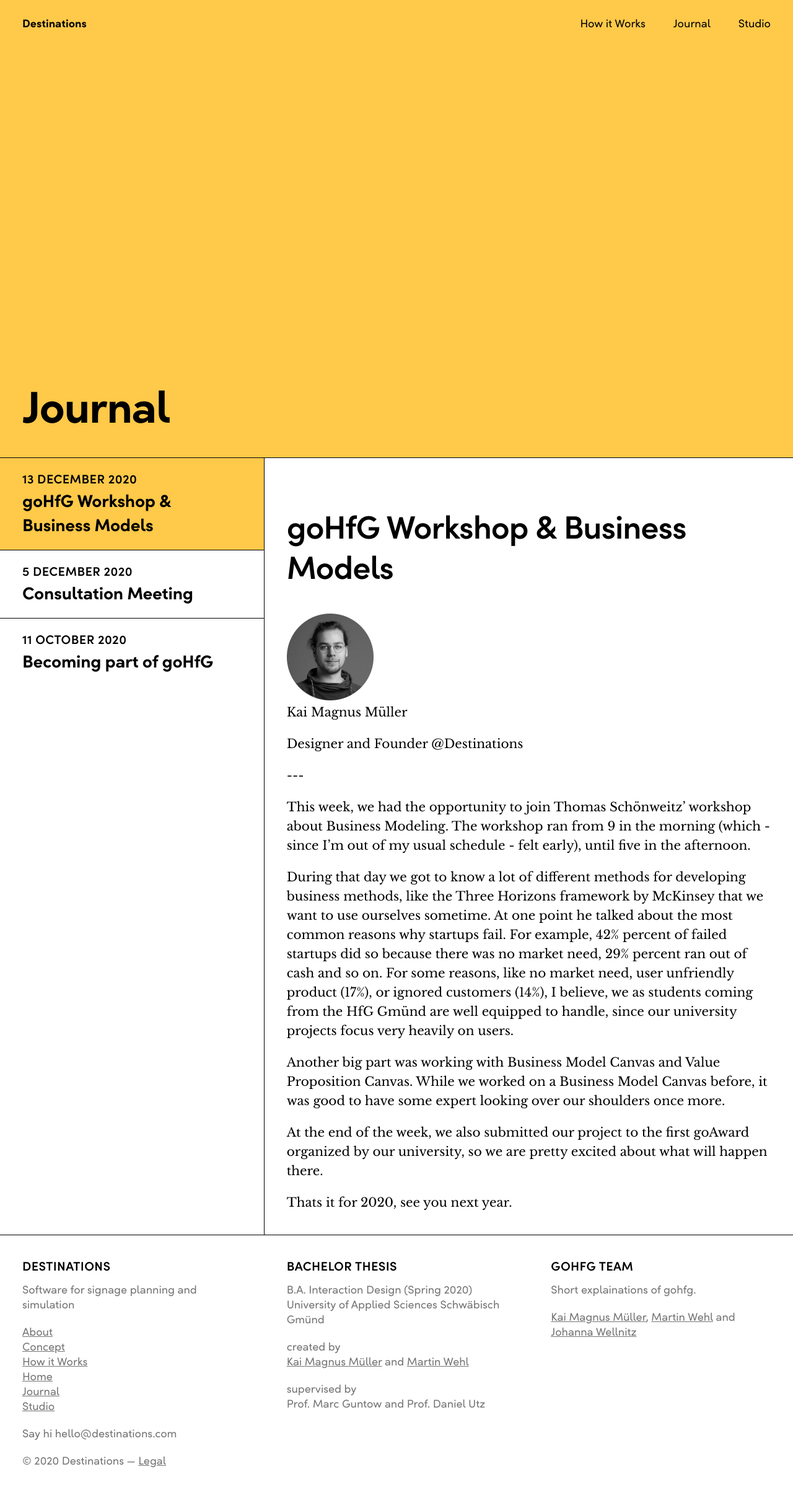
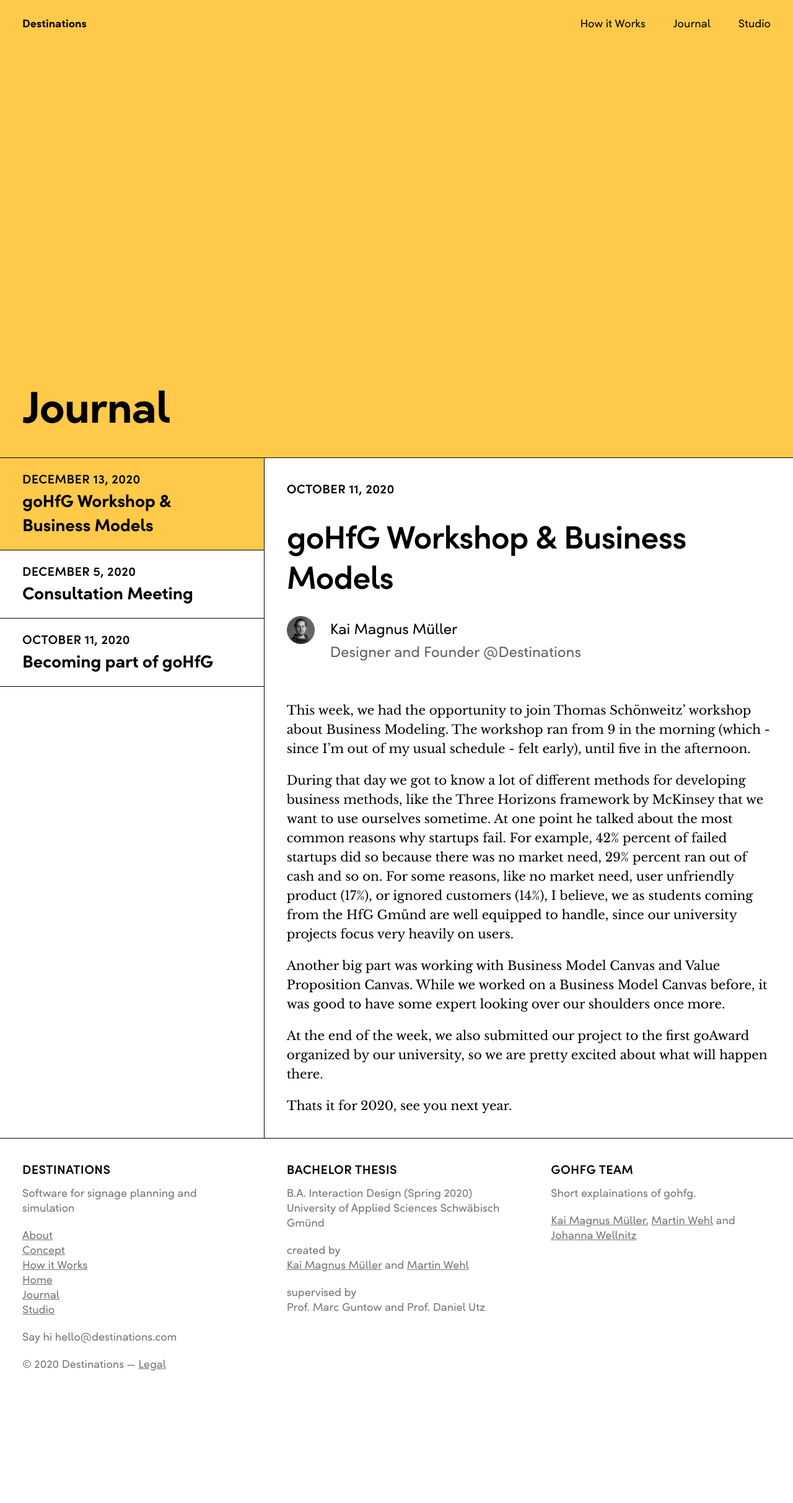
Before and after one commit to The-Destinations-Company/the-destinations-company.github.io, a Jekyll site: the page built from _posts/2020-12-13-goHfG-Workshop.markdown, in a window 1280 px wide. Shown: the whole page at 62% size. Built offline with Jekyll 4.4.1, drawn with Linux system fonts in a browser that asks for light colours; some web fonts are replaced; after the commit the page ends 2269 px from its top, so only the background shows below that.

Commit message:
finished post header

```diff
--- a/_includes/journal-list.html
+++ b/_includes/journal-list.html
@@ -19,13 +19,15 @@
             {% assign in_title = include.title_a | downcase | strip %}
             {% assign this_title = article.title | downcase | strip %}
 
+            {% assign article_date = article.date %}
+
             {% if in_title == this_title %}
             {% assign current_class = " current" %}
             {% endif %}
 
             <div class="article-list-item{{current_class}}">
                 <a href="{{ article.url }}#article-list">
-                    <p class="heading-h4">{{ article.date | date: "%-d %B %Y"}}</p>
+                    <p class="heading-h4">{{ article.date | date: "%B %-d, %Y"}}</p>
                     <h2 class="heading-h3 heading-article-list">{{ article.title }}</h2>
                     <!--                    <p class="">{{ article.date | date: "%-d %B %Y"}}</p>-->
                     <!--                <p class="author text-standard-sofia">{{ article.author }}</p>-->
@@ -53,11 +55,16 @@
             {% endif %}
             {% endfor %}
 
+            <p class="heading-h4">{{ article_date | date: "%B %-d, %Y"}}</p>
+
             <h2 class="text-xlarge-sofia article-heading">{{ include.title_a }}</h2>
-            <img src="{{article_author_img}}" alt="{{ article_author }} small profile">
-            <p>{{ article_author }}</p>
-            <p>{{ article_author_desc }}</p>
-            <p>---</p>
+            <div class="article-metadata">
+                <img class="author-img" src="{{article_author_img}}" alt="{{ article_author }} small profile">
+                <div>
+                    <p class="author-name text-large-sofia">{{ article_author }}</p>
+                    <p class="author-desc text-large-sofia">{{ article_author_desc }}</p>
+                </div>
+            </div>
             {{ include.content_a }}
         </div>
     </div>
--- a/_layouts/posts.html
+++ b/_layouts/posts.html
@@ -15,4 +15,8 @@ layout: default
 {{ page.author }}
 {% endcapture %}
 
+{% capture article_date %}
+{{ page.date }}
+{% endcapture %}
+
 {% include journal-list.html content_a = article_content title_a = article_title author_a = article_author %}
--- a/_scss/_journal.scss
+++ b/_scss/_journal.scss
@@ -1,12 +1,15 @@
 .article-list {
   padding: 0;
 
-  & > :not(:last-child) {
-    border-bottom: $border;
-  }
+  //TODO: reenable if article list is longer, otherwise there will be a double border
+  //& > :not(:last-child) {
+  //  border-bottom: $border;
+  //}
 
   .article-list-item {
     padding: 20px 36px 20px;
+    border-bottom: $border;
+
   }
 
   .heading-h4 {
@@ -32,13 +35,34 @@
   p {
     margin: 0 0 1em 0;
 
-    &:last-of-type{
+    &:last-of-type {
       margin-bottom: 0;
     }
   }
 
+  .article-heading {
+    margin: .6em 0;
+  }
 
+  .article-metadata {
+    display: flex;
+    //margin-top: 15px;
+    margin-bottom: 4em;
+  }
 
+  .author-img {
+    width: 45px;
+    height: 100%;
+    margin-right: 25px;
+  }
+
+  .author-name {
+    margin-top: .2em;
+    margin-bottom: .2em;
+  }
+  .author-desc {
+    color: $grey-70;
+  }
 }
 
 .current {
@@ -52,6 +76,6 @@
 
 @media screen and (min-width: 1700px) {
   .current {
-    //border-left: $border;
+    border-left: $border;
   }
 }
--- a/_scss/_typo.scss
+++ b/_scss/_typo.scss
@@ -160,6 +160,10 @@ h4, .heading-h4 {
   @include text-xlarge-sofia;
 }
 
+.text-large-sofia {
+  @include text-large-sofia;
+}
+
 .text-standard-sofia {
   @include text-standard-sofia;
 }
```
